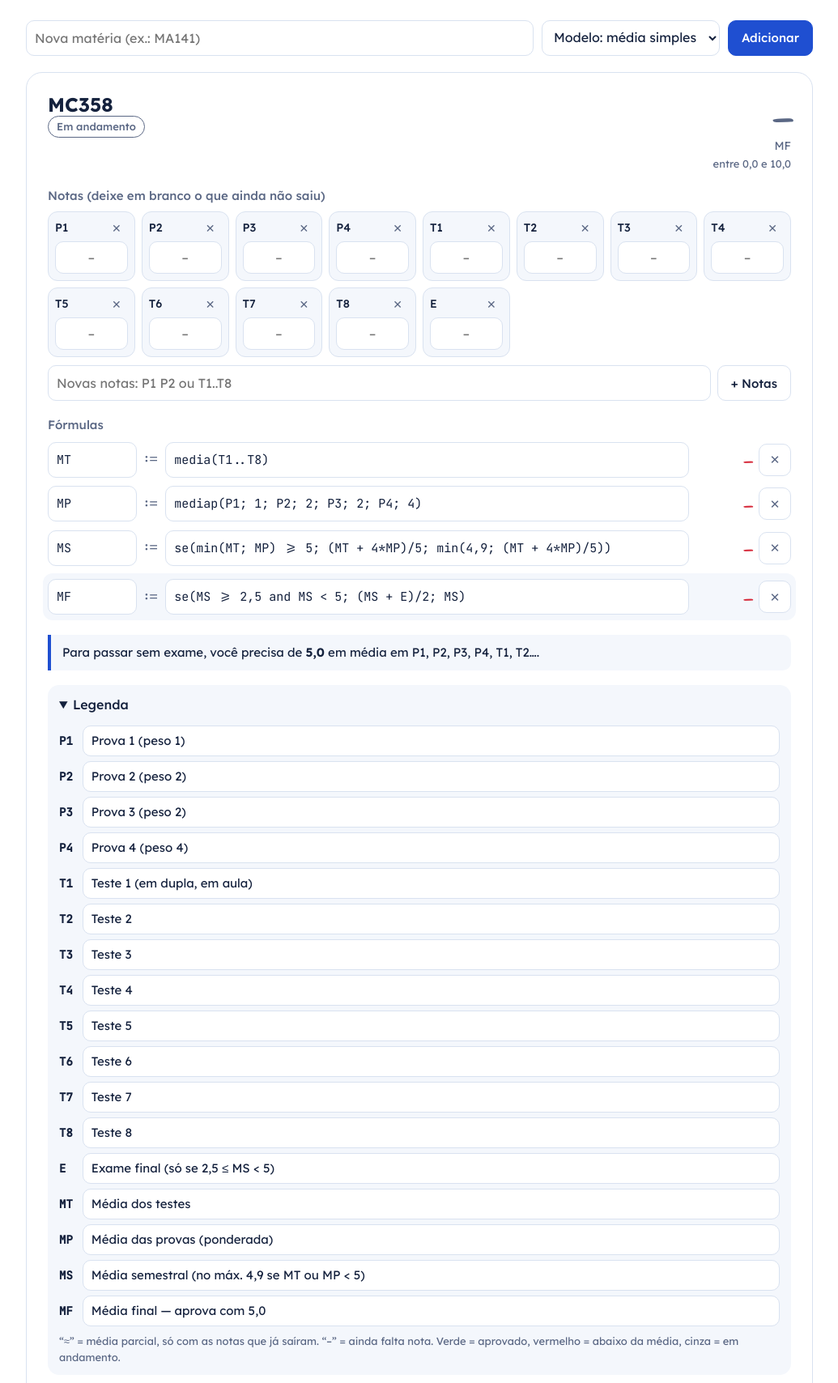
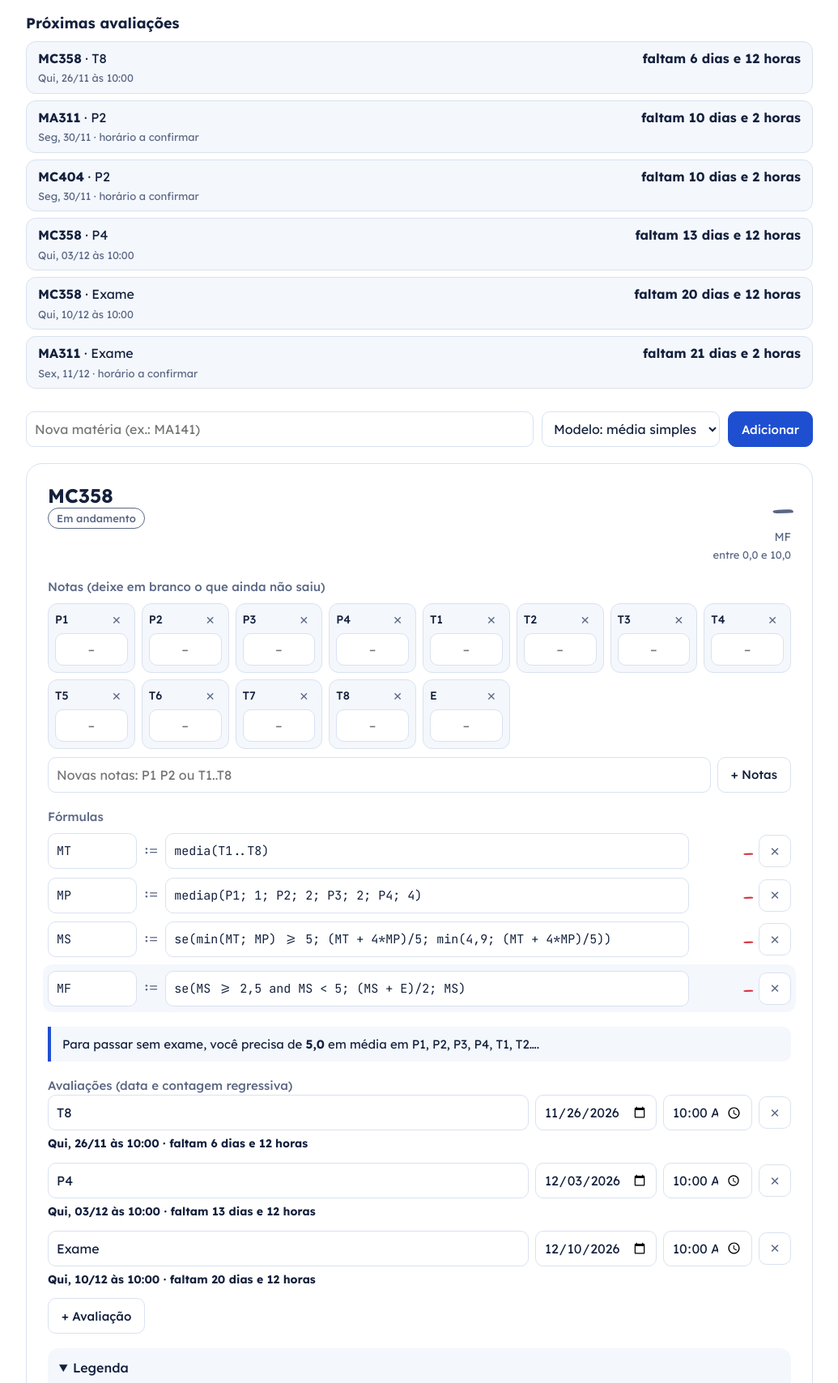
Before and after one commit to adriann-engcomp/minhas-notas, a plain HTML site: page index.html in a window 1280 px wide. Shown: the part 251-1959 px from the top of the page at 81% size, without its empty margins (122-1157 px from the left). Drawn offline with Linux system fonts and the light colour scheme.

Commit message:
Datas das avaliações com contagem regressiva (1.7)

```diff
--- a/index.html
+++ b/index.html
@@ -63,6 +63,18 @@ h3{font-size:15px;margin:0 0 8px;color:var(--soft);font-weight:500}
 .f .x{min-height:40px;width:40px;padding:0;color:var(--soft)}
 .f.last{background:var(--paper);border-radius:12px;padding:6px;margin:0 -6px}
 .err{grid-column:1/-1;color:var(--red);font-size:14px;margin:-2px 0 4px}
+.prox{display:grid;gap:8px;margin:18px 0 0}
+.prox h2,.avs h3{margin:0}
+.prox h2{font-size:18px}
+.pa{display:grid;grid-template-columns:minmax(0,1fr) auto;gap:2px 12px;align-items:baseline;background:var(--paper);border:1px solid var(--line);border-radius:12px;padding:8px 14px;text-decoration:none;color:var(--ink)}
+.pa small{grid-column:1/-1;color:var(--soft);font-size:13px}
+.cd{font-weight:700;white-space:nowrap;text-align:right}
+.cd.warn{color:var(--warn)}.cd.bad{color:var(--red)}.cd.na{color:var(--soft);font-weight:500}
+.avl{display:grid;gap:8px}
+.av{display:grid;grid-template-columns:minmax(70px,1fr) minmax(0,150px) minmax(0,110px) 40px;gap:8px;align-items:center}
+.av .cd{grid-column:1/-1;text-align:left;font-size:14px;margin:-2px 0 4px}
+.av .x{min-height:40px;width:40px;padding:0;color:var(--soft)}
+@media(max-width:600px){.av{grid-template-columns:minmax(0,1.5fr) minmax(0,1fr) 40px}.av input{padding:8px 6px}.av [data-f=an]{grid-column:1/-1}}
 .need{margin:0;font-size:15px;background:var(--paper);border-left:4px solid var(--blue);padding:10px 14px;border-radius:0 10px 10px 0}
 .foot{display:flex;flex-wrap:wrap;gap:8px;align-items:center}
 .foot label{display:flex;gap:8px;align-items:center;font-size:14px;color:var(--soft)}
@@ -84,6 +96,7 @@ details li{margin:4px 0}
   <h1>Minhas notas</h1>
   <p class="sub">Cada matéria tem as suas notas e o seu próprio critério de média. Escreva as fórmulas do jeito do plano de ensino e o resultado aparece na hora. A última fórmula de cada matéria é a nota final.</p>
   <div class="sum" id="sum"></div>
+  <section class="prox" id="prox" aria-live="polite"></section>
 
   <form class="add" id="addForm">
     <input id="newName" placeholder="Nova matéria (ex.: MA141)" aria-label="Nome da nova matéria" maxlength="60">
@@ -120,7 +133,7 @@ details li{margin:4px 0}
       <input type="file" id="importFile" accept="application/json,.json" hidden>
     </div>
   </details>
-  <p class="na" style="font-size:13px;margin:18px 0 0">Versão 1.6</p>
+  <p class="na" style="font-size:13px;margin:18px 0 0">Versão 1.7</p>
 </main>
 <div class="toast" id="toast"><span id="toastMsg"></span><button id="undo" type="button">Desfazer</button></div>
 
@@ -130,7 +143,11 @@ const KEY='minhas-notas-v2';
 const K=s=>String(s).trim().toLowerCase();
 
 const V=(n)=>({n,v:null});
-const mc358=()=>({id:1,name:'MC358',pass:5,max:10,
+/* próximas avaliações (2s2026). d = 'AAAA-MM-DD' ou 'AAAA-MM-DDTHH:MM' (horário de Brasília); sem hora = horário a confirmar
+   MC358 turma A: calendário da disciplina (aulas às 10h). MA311: cronograma da disciplina. MC404: cronograma de estudo do Prof. Allan */
+const AVS={mc358:()=>[{n:'T8',d:'2026-11-26T10:00'},{n:'P4',d:'2026-12-03T10:00'},{n:'Exame',d:'2026-12-10T10:00'}],
+  ma311:()=>[{n:'P2',d:'2026-11-30'},{n:'Exame',d:'2026-12-11'}],mc404:()=>[{n:'P2',d:'2026-11-30'}],mc322:()=>[]};
+const mc358=()=>({id:1,name:'MC358',pass:5,max:10,avs:AVS.mc358(),
   vars:['P1','P2','P3','P4','T1','T2','T3','T4','T5','T6','T7','T8','E'].map(V),
   forms:[{n:'MT',e:'media(T1..T8)'},{n:'MP',e:'mediap(P1; 1; P2; 2; P3; 2; P4; 4)'},
     {n:'MS',e:'se(min(MT; MP) >= 5; (MT + 4*MP)/5; min(4,9; (MT + 4*MP)/5))'},
@@ -139,11 +156,11 @@ const mc322=()=>({id:2,name:'MC322',pass:5,max:10,
   vars:['L1','L2','L3','L4','L5','L6','T','P','E'].map(V),
   forms:[{n:'L',e:'media(L1..L6)'},{n:'M',e:'mediap(L; 3; T; 3; P; 4)'},
     {n:'MF',e:'se(M >= 2,5 and M < 5; (M + E)/2; M)'}]});
-const ma311=()=>({id:3,name:'MA311',pass:5,max:10,
+const ma311=()=>({id:3,name:'MA311',pass:5,max:10,avs:AVS.ma311(),
   vars:['P1','P2','T1','T2','E'].map(V),
   forms:[{n:'MS',e:'mediap(P1; 4; P2; 5; media(T1; T2); 1)'},
     {n:'MF',e:'se(MS >= 2,5 and MS < 5; min(5; (MS + E)/2); MS)'}]});
-const mc404=()=>{const m={id:4,name:'MC404',pass:5,max:10,
+const mc404=()=>{const m={id:4,name:'MC404',pass:5,max:10,avs:AVS.mc404(),
   vars:['NP1','NP2','T1','T2','T3','T4'].map(V).concat(['PesoP1','PesoP2','PesoT1','PesoT2','PesoT3','PesoT4'].map(n=>({n,v:1}))),
   forms:[{n:'MA',e:'mediap(T1..T4; PesoT1..PesoT4)'},{n:'MP',e:'mediap(NP1; PesoP1; NP2; PesoP2)'},{n:'MF',e:'mediap(MP; 6; MA; 4)'}]};return m};
 const tpls={simples:()=>({vars:['P1','P2'].map(V),forms:[{n:'Média',e:'media(P1; P2)'}]}),
@@ -167,6 +184,8 @@ if(!st.legend){st.subjects.forEach(x=>{const L=LEG[K(x.name)]||{};const lk=Objec
 if(!st.parcial){const ANT={'(1*P1 + 2*P2 + 2*P3 + 4*P4) / 9':'mediap(P1; 1; P2; 2; P3; 2; P4; 4)','0,3*L + 0,3*T + 0,4*P':'mediap(L; 3; T; 3; P; 4)',
   '(4*P1 + 5*P2 + (T1 + T2)/2) / 10':'mediap(P1; 4; P2; 5; media(T1; T2); 1)','0,6*MP + 0,4*MA':'mediap(MP; 6; MA; 4)','(3*P1 + 3*P2 + 4*T) / 10':'mediap(P1; 3; P2; 3; T; 4)'};
   st.subjects.forEach(x=>x.forms.forEach(f=>{const n=ANT[String(f.e).trim().replace(/\s+/g,' ')];if(n)f.e=n}));st.parcial=true}
+if(!st.datas){st.subjects.forEach(x=>{if(!Array.isArray(x.avs))x.avs=(AVS[K(x.name)]||(()=>[]))()});st.datas=true}
+st.subjects.forEach(x=>{if(!Array.isArray(x.avs))x.avs=[]});
 try{localStorage.setItem(KEY,JSON.stringify(st))}catch(e){}
 let last=null,timer;
 const $=id=>document.getElementById(id);
@@ -362,6 +381,14 @@ function render(){
           ${c.errs[i]?`<div class="err">${esc(c.errs[i])}</div>`:''}</div>`).join('')}
       </div></section>
       <p class="need"${nd?'':' hidden'}>${nd}</p>
+      <section class="avs"><h3>Avaliações (data e contagem regressiva)</h3><div class="avl">
+        ${s.avs.map((a,i)=>{const[dd,tt]=(a.d||'').split('T');return`<div class="av" data-i="${i}">
+          <input data-f="an" value="${esc(a.n)}" aria-label="Nome da avaliação" maxlength="30">
+          <input type="date" data-f="ad" value="${esc(dd||'')}" aria-label="Data de ${esc(a.n)}">
+          <input type="time" data-f="at" value="${esc(tt||'')}" aria-label="Horário de ${esc(a.n)} (opcional)">
+          <button class="x" data-act="delA" aria-label="Remover ${esc(a.n)}">✕</button>
+          <span class="cd" data-s="${s.id}" data-i="${i}"></span></div>`}).join('')||'<span class="na" style="font-size:14px">Nenhuma avaliação marcada.</span>'}
+      </div><div class="foot" style="margin-top:8px"><button data-act="addA">+ Avaliação</button></div></section>
       <details class="leg" open><summary>Legenda</summary><div class="lg">
         ${s.vars.map((x,i)=>`<label for="dv${s.id}_${i}"><b>${esc(x.n)}</b></label><input id="dv${s.id}_${i}" data-f="d" data-k="v" data-i="${i}" value="${esc(x.d||'')}" placeholder="o que é ${esc(x.n)}?">`).join('')}
         ${s.forms.map((x,i)=>`<label for="df${s.id}_${i}"><b>${esc(x.n)}</b></label><input id="df${s.id}_${i}" data-f="d" data-k="f" data-i="${i}" value="${esc(x.d||'')}" placeholder="o que é ${esc(x.n)}?">`).join('')}
@@ -372,6 +399,7 @@ function render(){
         <button class="ghost" data-act="ren">Renomear</button><button class="ghost" data-act="delS">Excluir matéria</button></div>
     </article>`}).join('');
   $('sum').innerHTML=sums.join('');
+  tick();
 }
 function upd(){save();render()}
 function keepFocus(fn){const a=document.activeElement,id=a&&a.id,ds=a&&a.dataset&&a.dataset.f,card=a&&a.closest&&a.closest('.card'),row=a&&a.closest&&a.closest('.f');
@@ -393,6 +421,9 @@ $('list').addEventListener('input',e=>{
   const inp=e.target,f=inp.dataset.f;if(!f)return;
   const s=sub(inp.closest('.card').dataset.id);
   if(f==='d'){const o=(inp.dataset.k==='v'?s.vars:s.forms)[inp.dataset.i];o.d=inp.value;save();return}
+  if(f==='an'||f==='ad'||f==='at'){const r=inp.closest('.av'),a=s.avs[r.dataset.i];
+    if(f==='an')a.n=inp.value;else{const d=r.querySelector('[data-f=ad]').value,t=r.querySelector('[data-f=at]').value;a.d=d?(t?d+'T'+t:d):''}
+    save();tick();return}
   if(f==='v'){const x=s.vars[inp.closest('.var').dataset.i];let v=num(inp.value);x.v=v}
   else if(f==='n'||f==='e'){s.forms[inp.closest('.f').dataset.i][f]=inp.value}
   else if(f==='pass'){const v=num(inp.value);if(v==null)return;s.pass=v}
@@ -437,6 +468,8 @@ $('list').addEventListener('click',e=>{
     const r=card.ownerDocument.querySelectorAll(`.card[data-id="${s.id}"] .f`);r[r.length-1].querySelector('[data-f=e]').focus()}
   if(act==='delF'){last=JSON.stringify(st);const i=+b.closest('.f').dataset.i;const n=s.forms[i].n;s.forms.splice(i,1);upd();toast(`Fórmula ${n} removida.`)}
   if(act==='delV'){last=JSON.stringify(st);const i=+b.closest('.var').dataset.i;const n=s.vars[i].n;s.vars.splice(i,1);upd();toast(`Nota ${n} removida.`)}
+  if(act==='addA'){s.avs.push({n:'Prova',d:''});upd();const r=document.querySelectorAll(`.card[data-id="${s.id}"] .av`);r[r.length-1].querySelector('[data-f=ad]').focus()}
+  if(act==='delA'){last=JSON.stringify(st);const i=+b.closest('.av').dataset.i,n=s.avs[i].n;s.avs.splice(i,1);upd();toast(`Avaliação ${n} removida.`)}
   if(act==='delS'){last=JSON.stringify(st);st.subjects=st.subjects.filter(x=>x!==s);upd();toast(`“${s.name}” excluída.`)}
   if(act==='ren'){const h=card.querySelector('h2');h.innerHTML=`<input value="${esc(s.name)}" aria-label="Novo nome" maxlength="60">`;
     const i=h.querySelector('input');i.focus();i.select();let done=false;
@@ -460,6 +493,27 @@ $('importFile').addEventListener('change',async e=>{
     last=JSON.stringify(st);st=d;st.seeded=st.seeded||['mc322','ma311','mc404'];st.legend=true;upd();toast(`Notas importadas (${d.subjects.length} matérias).`);
   }catch(err){$('toastMsg').textContent='Arquivo inválido: não é um backup do Minhas Notas.';$('toast').style.display='flex';clearTimeout(timer);timer=setTimeout(()=>$('toast').style.display='none',6000)}
 });
+/* ---------- datas e contagem regressiva ---------- */
+function quando(a){if(!a||!a.d)return null;const[dd,tt]=a.d.split('T');const t=new Date(dd+'T'+(tt||'00:00'));return isNaN(t)?null:{t,hora:!!tt}}
+function falta(q){
+  const ms=q.t-Date.now();
+  if(ms<=-3*3600e3)return{txt:'já passou',cls:'na',passou:true};
+  if(ms<=0)return{txt:q.hora?'acontecendo agora':'é hoje',cls:'bad'};
+  const m=Math.floor(ms/60000),d=Math.floor(m/1440),h=Math.floor(m%1440/60),mi=m%60;
+  const txt=d?`${d} ${d>1?'dias':'dia'} e ${h} ${h===1?'hora':'horas'}`:h?`${h} h ${mi} min`:`${mi} min`;
+  return{txt:'faltam '+txt,cls:ms<86400e3?'bad':ms<3*86400e3?'warn':''};
+}
+function rotulo(q){const s=q.t.toLocaleDateString('pt-BR',{weekday:'short',day:'2-digit',month:'2-digit'}).replace('.,',',');
+  return s.charAt(0).toUpperCase()+s.slice(1)+(q.hora?' às '+q.t.toLocaleTimeString('pt-BR',{hour:'2-digit',minute:'2-digit'}):' · horário a confirmar')}
+function tick(){
+  document.querySelectorAll('.card .cd').forEach(el=>{const s=sub(el.dataset.s),a=s&&s.avs[el.dataset.i],q=quando(a);
+    if(!q){el.textContent='Escolha a data';el.className='cd na';return}const f=falta(q);el.textContent=rotulo(q)+' · '+f.txt;el.className='cd '+f.cls});
+  const lista=st.subjects.flatMap(s=>s.avs.map(a=>({s,a,q:quando(a)}))).filter(x=>x.q&&!falta(x.q).passou).sort((x,y)=>x.q.t-y.q.t);
+  $('prox').innerHTML=lista.length?'<h2>Próximas avaliações</h2>'+lista.map(({s,a,q})=>{const f=falta(q);
+    return`<a class="pa" href="#m${s.id}"><span><b>${esc(s.name)}</b> · ${esc(a.n)}</span><span class="cd ${f.cls}">${f.txt}</span><small>${rotulo(q)}</small></a>`}).join(''):'';
+}
+setInterval(tick,30000);
+document.addEventListener('visibilitychange',()=>{if(!document.hidden)tick()});
 render();
 window.__test={compute,parse,mc358,mc322,ma311,mc404};
 }
--- a/sw.js
+++ b/sw.js
@@ -1,5 +1,5 @@
 // Service worker: guarda o app e as fontes para funcionar offline
-const CACHE = "notas-03ef595907";
+const CACHE = "notas-6e882e32f0";
 const ARQUIVOS = ["./", "index.html", "manifest.webmanifest", "icon-192.png", "icon-512.png"];
 self.addEventListener("install", e => {
   e.waitUntil(caches.open(CACHE).then(c => c.addAll(ARQUIVOS)).then(() => self.skipWaiting()));
```
